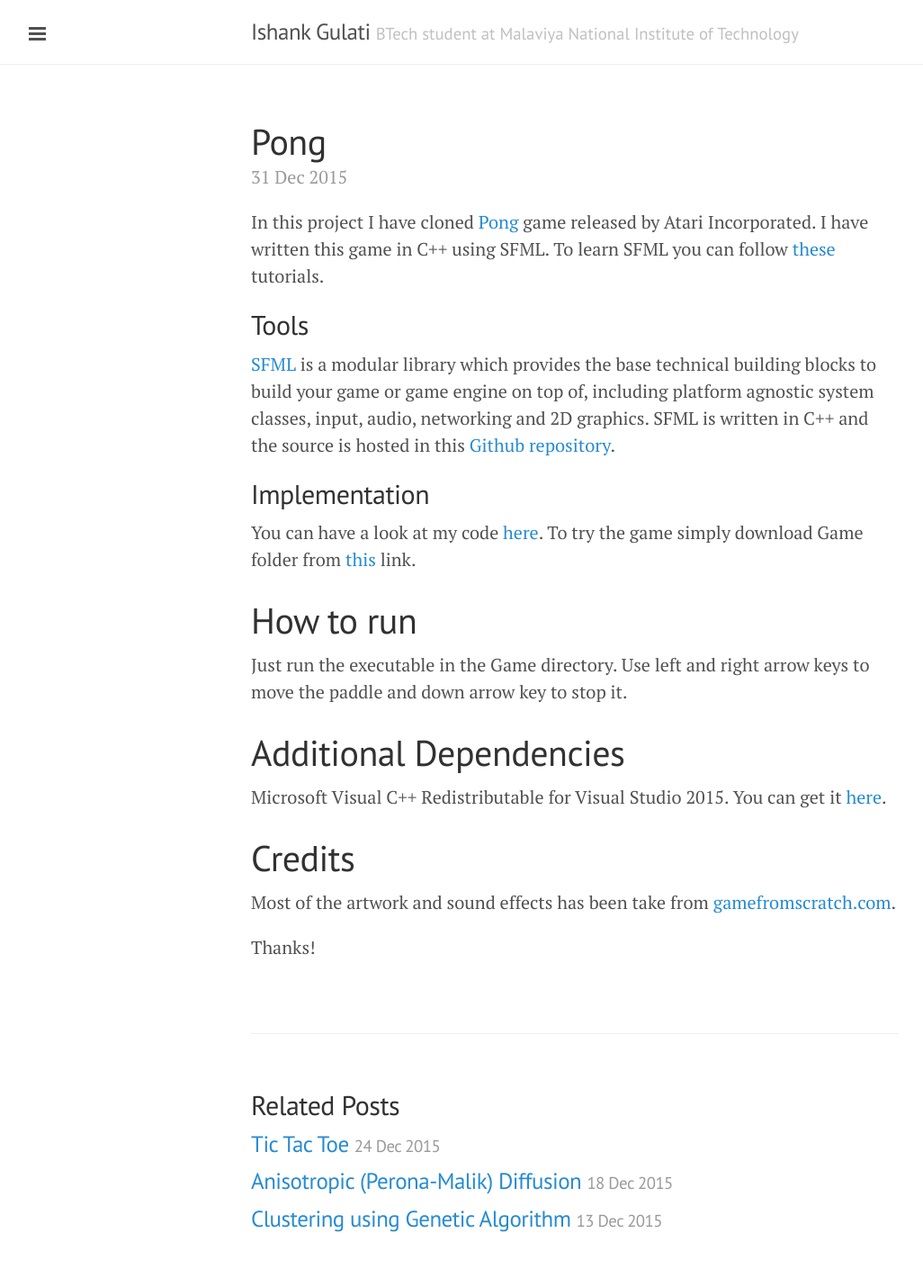
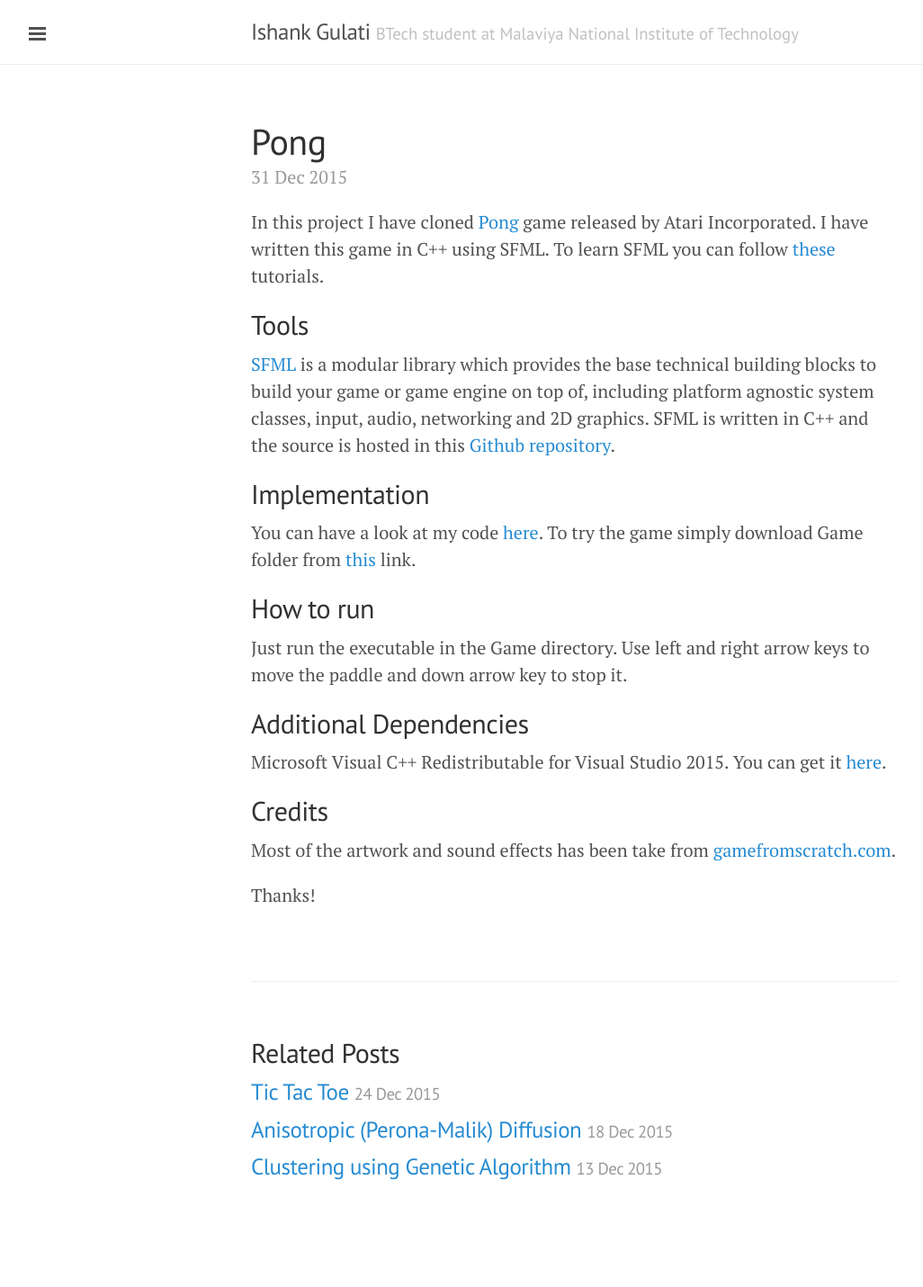
Before and after one commit to IshankGulati/ishankgulati.github.io, a Jekyll site: the page built from _posts/2015-12-31-Pong.md, in a window 1280 px wide. Shown: the whole page at 90% size, without its empty margins (1-1027 px from the left). Built offline with Jekyll 4.4.1, drawn with Linux system fonts in a browser that asks for light colours; nearby versions of some CDN libraries; Markdown is read by kramdown in place of the engine named in the settings; comment, search, counter and statistics services are not loaded; after the commit the page ends 1372 px from its top, so only the background shows below that.

Commit message:
font correction

```diff
--- a/_posts/2015-12-31-Pong.md
+++ b/_posts/2015-12-31-Pong.md
@@ -16,16 +16,16 @@ In this project I have cloned [Pong](https://en.wikipedia.org/wiki/Pong) game re
 
 You can have a look at my code [here](https://github.com/IshankGulati/Pong/tree/master/Visual%20Studio%20Project). To try the game simply download Game folder from [this](https://github.com/IshankGulati/Pong) link.
 
-# How to run
+## How to run
 
 Just run the executable in the Game directory. Use left and right arrow keys to move the paddle and down arrow key to stop it.
 
 
-# Additional Dependencies
+## Additional Dependencies
 
 Microsoft Visual C++ Redistributable for Visual Studio 2015. You can get it [here](https://www.microsoft.com/en-in/download/details.aspx?id=48145).
 
-# Credits
+## Credits
 
 Most of the artwork and sound effects has been take from [gamefromscratch.com](gamefromscratch.com).
 
```
